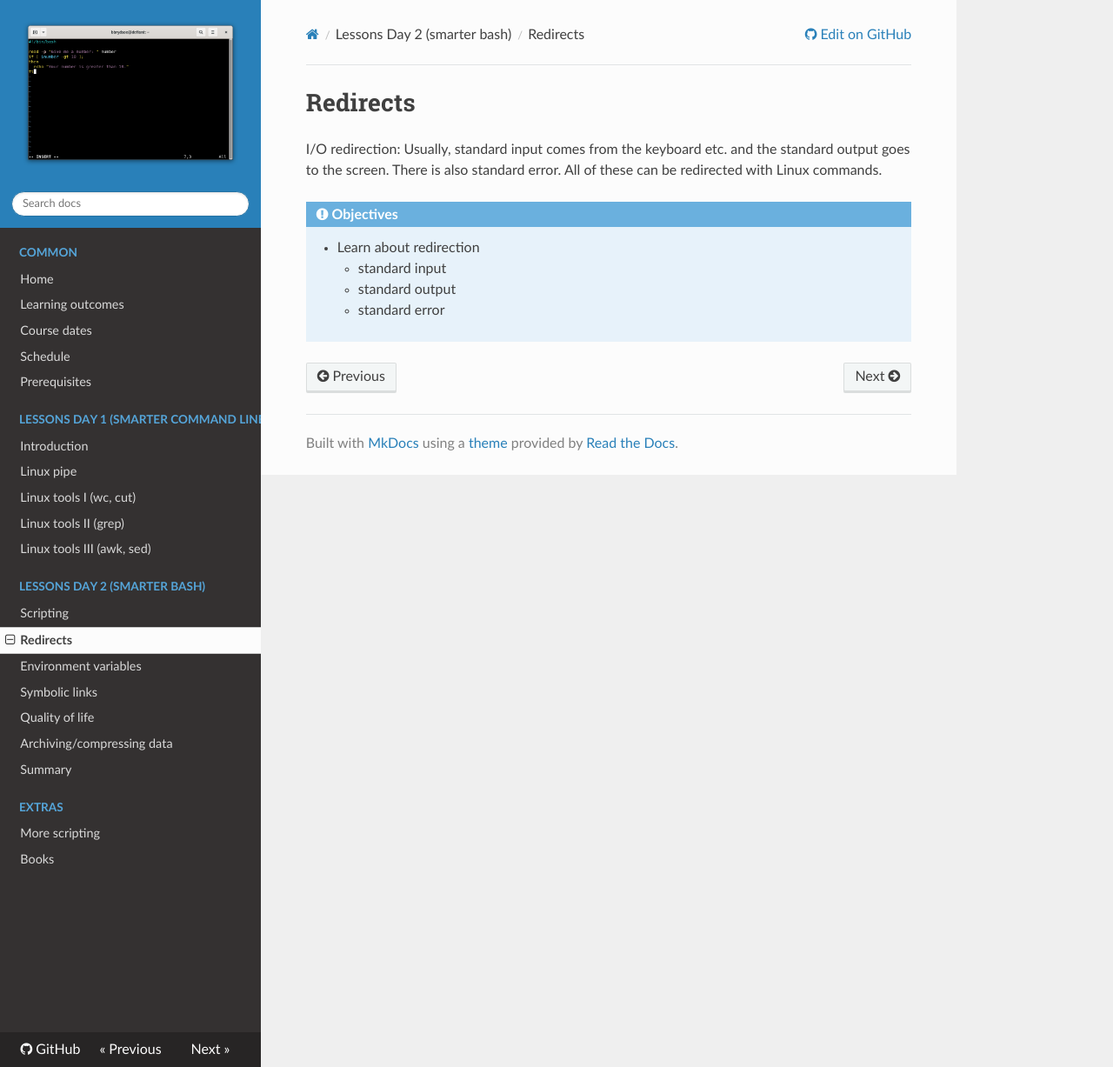
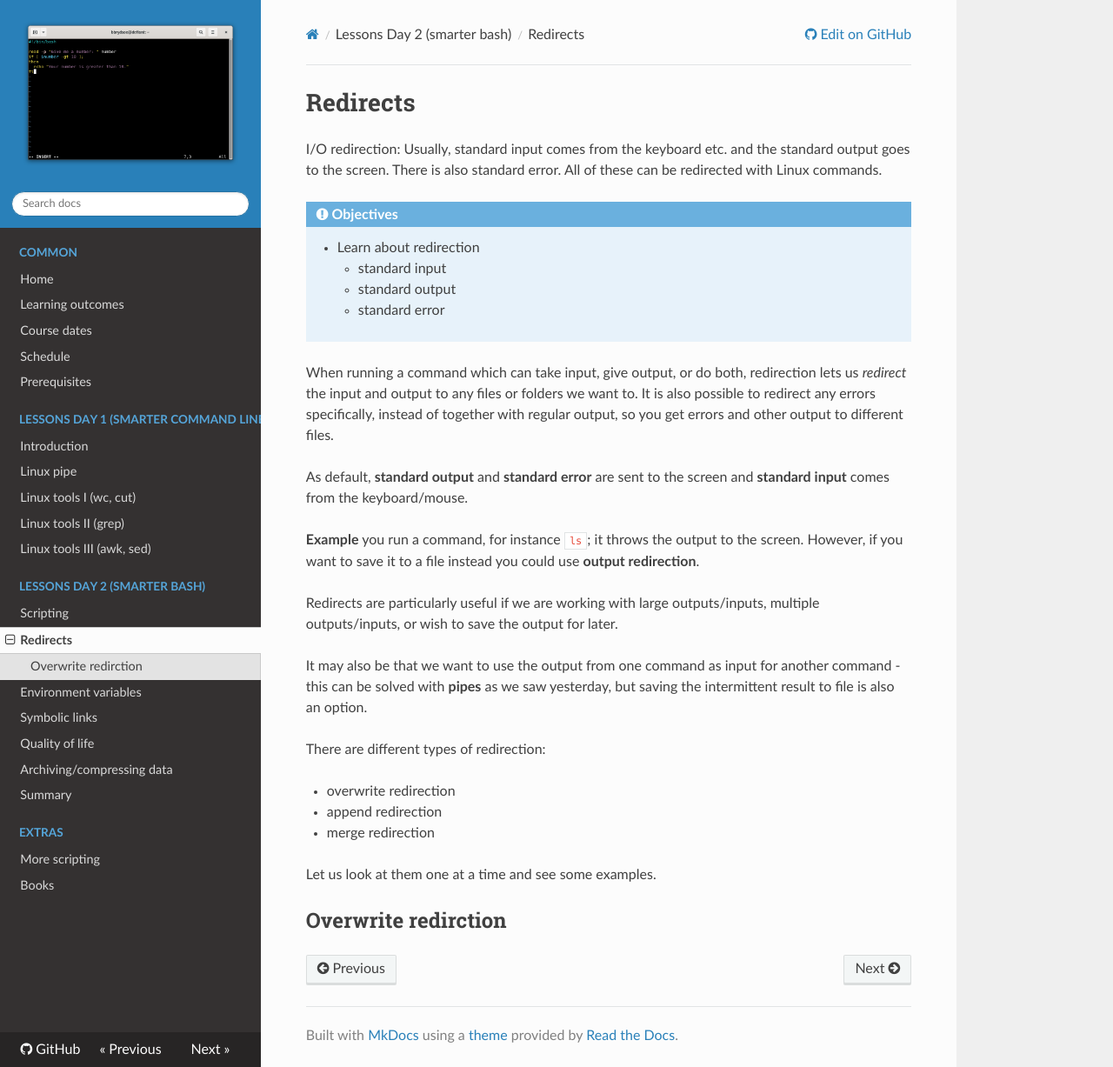
Before and after one commit to UPPMAX/linux-command-line-201, an MkDocs documentation site: the page built from docs/sessions/redirects.md, in a window 1280 px wide and 1227 px high. Shown: the whole window at 87% size. Built offline with MkDocs 1.6.1, drawn with Linux system fonts in a browser that asks for light colours; nearby versions of some CDN libraries.

Commit message:
Writing an intro to redirection

```diff
--- a/docs/sessions/redirects.md
+++ b/docs/sessions/redirects.md
@@ -10,3 +10,23 @@ I/O redirection: Usually, standard input comes from the keyboard etc. and the st
         - standard input
         - standard output
         - standard error
+
+When running a command which can take input, give output, or do both, redirection lets us *redirect* the input and output to any files or folders we want to. It is also possible to redirect any errors specifically, instead of together with regular output, so you get errors and other output to different files.
+
+As default, **standard output** and **standard error** are sent to the screen and **standard input** comes from the keyboard/mouse.
+
+**Example** you run a command, for instance ``ls``; it throws the output to the screen. However, if you want to save it to a file instead you could use **output redirection**.
+
+Redirects are particularly useful if we are working with large outputs/inputs, multiple outputs/inputs, or wish to save the output for later.
+
+It may also be that we want to use the output from one command as input for another command - this can be solved with **pipes** as we saw yesterday, but saving the intermittent result to file is also an option.
+
+There are different types of redirection:
+
+- overwrite redirection
+- append redirection
+- merge redirection
+
+Let us look at them one at a time and see some examples.
+
+## Overwrite redirction
```
